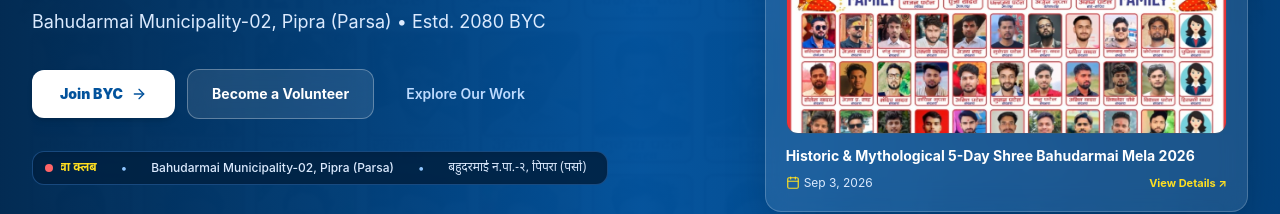
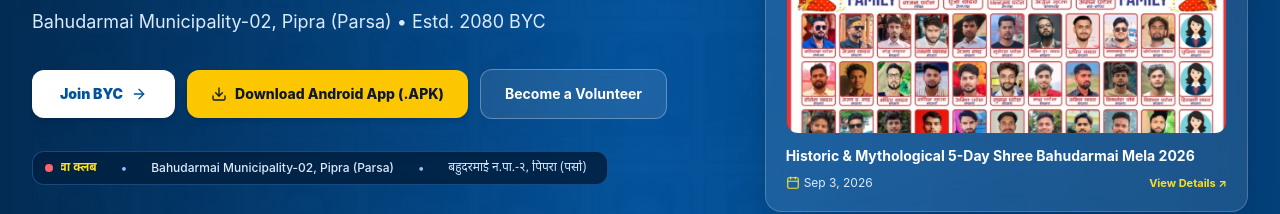
Before and after one commit to kanhaiyapatel59/Bahudarmai-Yuwa-club, a React (Vite) app in the folder frontend/: page / in a window 1280 px wide. Shown: the part 409-623 px from the top of the page. Built offline with nearby package versions, Linux system fonts and the light colour scheme; no server answers.

Commit message:
feat(apk): restore direct Download Android App (.APK) feature with headers

```diff
--- a/frontend/src/pages/Home.jsx
+++ b/frontend/src/pages/Home.jsx
@@ -20,6 +20,8 @@ import {
   ChevronRight,
   Flame,
   Award,
+  Download,
+  Smartphone,
 } from 'lucide-react';
 
 export const Home = () => {
@@ -150,18 +152,21 @@ export const Home = () => {
                   <ArrowRight className="w-4 h-4" />
                 </Link>
 
+                <a
+                  href="/byc-app.apk"
+                  download="BYC-Bahudarmai-Yuwa-Club.apk"
+                  className="w-full sm:w-auto px-6 py-3.5 text-sm font-extrabold text-slate-900 bg-yellow-400 hover:bg-yellow-300 rounded-xl shadow-md transition-all flex items-center justify-center gap-2 cursor-pointer"
+                  title="Direct Download Android App (.APK)"
+                >
+                  <Download className="w-4 h-4 text-slate-900" />
+                  <span>{currentLang === 'ne' ? 'एप डाउनलोड गर्नुहोस् (.APK)' : 'Download Android App (.APK)'}</span>
+                </a>
+
                 <Link
                   to="/volunteer"
                   className="w-full sm:w-auto px-6 py-3.5 text-sm font-bold text-white bg-white/10 hover:bg-white/20 border border-white/30 rounded-xl backdrop-blur-md transition-all text-center"
                 >
                   {t('home.hero.volunteerBtn')}
-                </Link>
-
-                <Link
-                  to="/about"
-                  className="w-full sm:w-auto px-5 py-3.5 text-sm font-semibold text-blue-200 hover:text-white transition-colors text-center"
-                >
-                  {t('home.hero.exploreBtn')}
                 </Link>
               </div>
 
```
Also changed, not shown: frontend/vercel.json, 2 other files (tests, documents, lock files or other folders).
